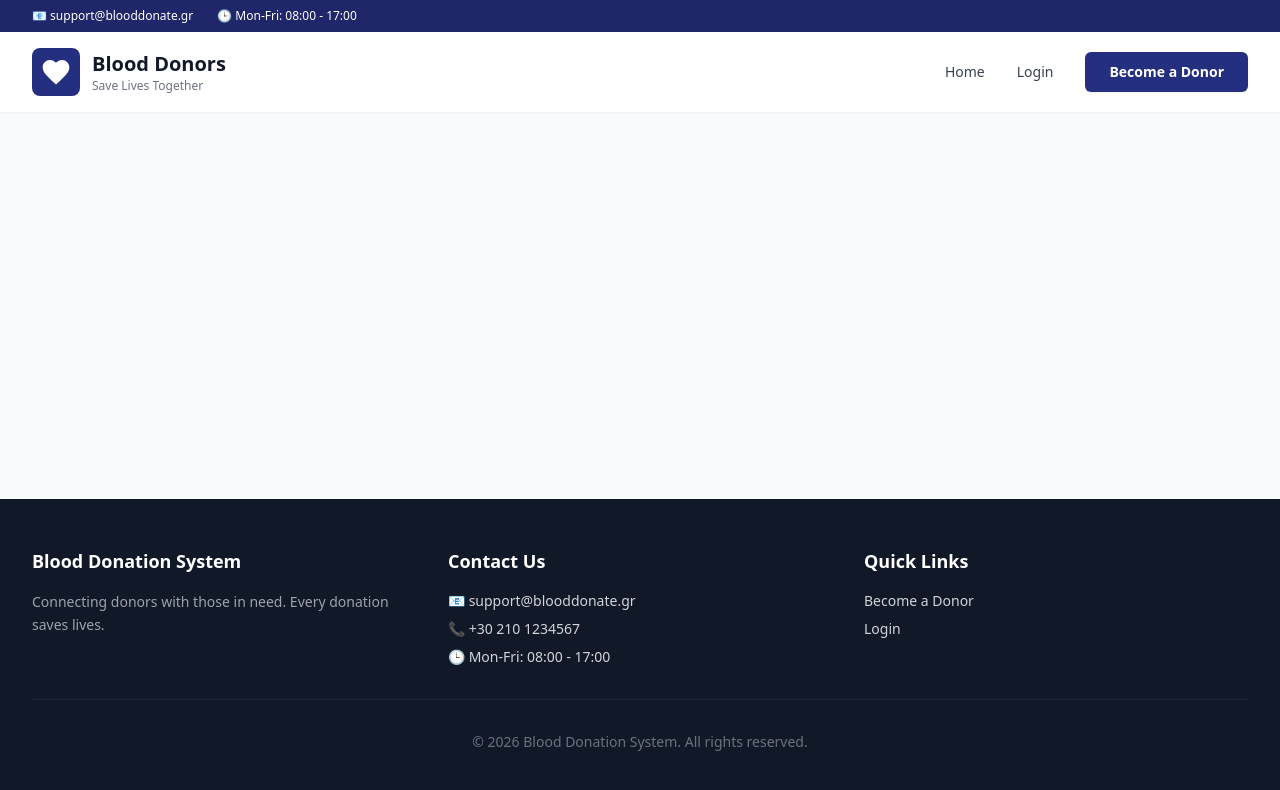
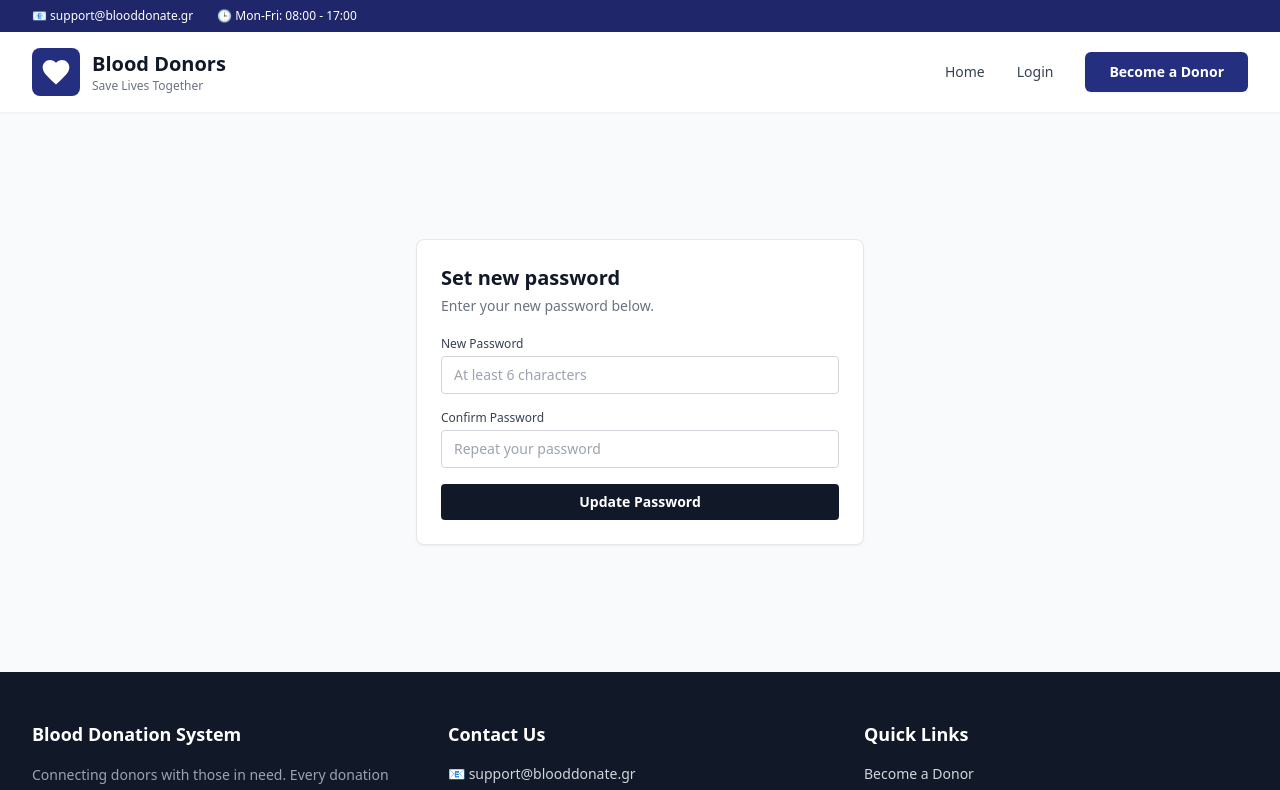
Before and after one commit to KonDiamanti/blood-donation-system, a Nuxt app: page /reset-password in a window 1280 px wide. Shown: the top 790 px of the page. Built offline with nearby package versions, Linux system fonts and the light colour scheme; no server answers.

Commit message:
Add password reset page

```diff
--- /dev/null
+++ b/pages/reset-password.vue
@@ -0,0 +1,85 @@
+<script setup lang="ts">
+definePageMeta({ layout: 'default' })
+
+const client = useSupabaseClient()
+
+const password = ref('')
+const confirmPassword = ref('')
+const error = ref('')
+const loading = ref(false)
+const success = ref(false)
+
+async function handleReset() {
+  error.value = ''
+  if (password.value.length < 6) {
+    error.value = 'Password must be at least 6 characters'
+    return
+  }
+  if (password.value !== confirmPassword.value) {
+    error.value = 'Passwords do not match'
+    return
+  }
+  loading.value = true
+  const { error: updateError } = await client.auth.updateUser({ password: password.value })
+  if (updateError) {
+    error.value = updateError.message
+  } else {
+    success.value = true
+    setTimeout(() => navigateTo('/login'), 2000)
+  }
+  loading.value = false
+}
+</script>
+
+<template>
+  <div class="min-h-[70vh] flex items-center justify-center px-4">
+    <div class="w-full max-w-md">
+      <div class="bg-white rounded-lg shadow-sm border border-gray-200 p-6">
+        <h1 class="text-xl font-bold text-gray-900 mb-1">Set new password</h1>
+        <p class="text-sm text-gray-500 mb-5">Enter your new password below.</p>
+
+        <div v-if="error" class="bg-red-50 text-red-700 text-xs rounded p-2.5 mb-4 border border-red-200">
+          {{ error }}
+        </div>
+
+        <div v-if="success" class="bg-green-50 text-green-700 text-xs rounded p-2.5 mb-4 border border-green-200">
+          Password updated! Redirecting to login...
+        </div>
+
+        <form v-if="!success" @submit.prevent="handleReset" class="space-y-4">
+          <div>
+            <label class="block text-xs font-medium text-gray-700 mb-1">New Password</label>
+            <input
+              v-model="password"
+              type="password"
+              required
+              autocomplete="new-password"
+              class="w-full px-3 py-2 text-sm border border-gray-300 rounded focus:ring-2 focus:ring-primary-500 focus:border-primary-500 outline-none transition"
+              placeholder="At least 6 characters"
+            />
+          </div>
+
+          <div>
+            <label class="block text-xs font-medium text-gray-700 mb-1">Confirm Password</label>
+            <input
+              v-model="confirmPassword"
+              type="password"
+              required
+              autocomplete="new-password"
+              class="w-full px-3 py-2 text-sm border border-gray-300 rounded focus:ring-2 focus:ring-primary-500 focus:border-primary-500 outline-none transition"
+              placeholder="Repeat your password"
+            />
+          </div>
+
+          <button
+            type="submit"
+            :disabled="loading"
+            class="w-full bg-gray-900 text-white py-2 text-sm rounded font-semibold hover:bg-black transition disabled:opacity-50 disabled:cursor-not-allowed"
+          >
+            {{ loading ? 'Updating...' : 'Update Password' }}
+          </button>
+        </form>
+      </div>
+    </div>
+  </div>
+</template>
```
